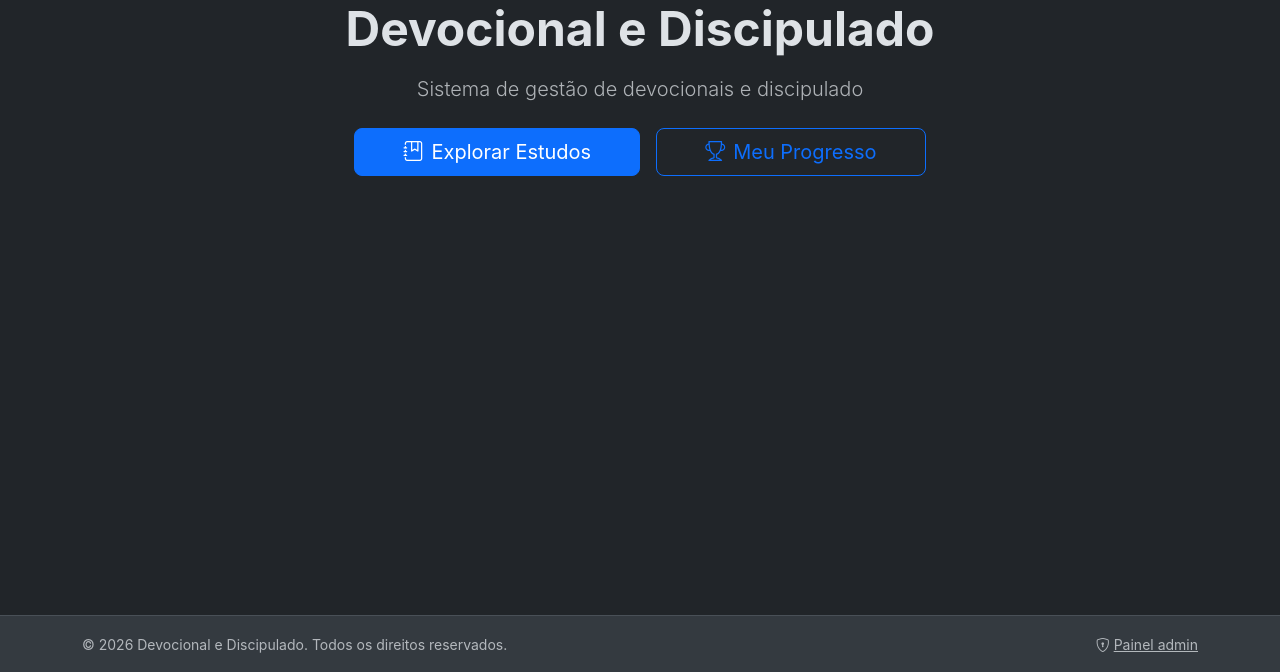
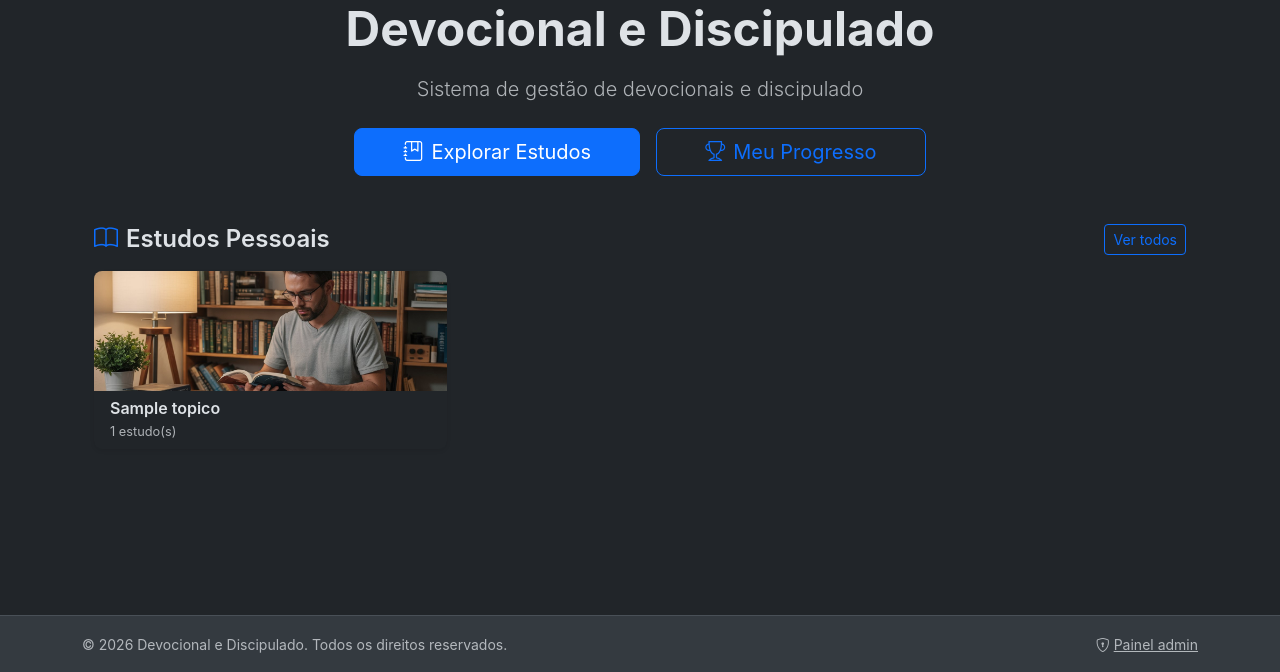
Before and after one commit to ManagerOnTec/devocionalediscipulado, a Django app: page / in a window 1280 px wide. Shown: the part 128-800 px from the top of the page. Run offline with Django 5.2, Linux system fonts and the light colour scheme; a user stored in the database is signed in; tables that the repository leaves empty hold one stand-in row (values such as "Sample post"); parts of the project's set-up code (start-up, migrations or seed data) failed here and were passed over.

Commit message:
feat: Topico com imagem_capa, permissao superior ao EstudoPessoal, home com cards
- Topico.imagem_capa (ImagemChoices: estudopessoal/devocional/discipulado) + property imagem_capa_url
- Permissao efetiva: topico.permissao prevalece sobre estudo.permissao quando mais restritiva
- EstudoPessoalDetalheView: respeita permissao efetiva (topico > estudo); redirect_to_login se nao autenticado
- TopicoAdmin: imagem_capa no fieldset Identificacao
- EstudoPessoalAdmin: autocomplete_fields = ('topico',) — FK via painel admin
- HomeView: injeta topicos_estudo_pessoal (max 6) para superadmin
- home.html: secao Estudos Pessoais com cards por Topico usando imagem do Topico
- Migration 0014_topico_imagem_capa

```diff
--- a/app/apps/accounts/admin.py
+++ b/app/apps/accounts/admin.py
@@ -108,7 +108,7 @@ class CustomUserAdmin(StaffAccessMixin, UnfoldModelAdmin, UserAdmin):
         "dark_mode",
         "criado_em",
     )
-    list_display_links = ("foto_thumbnail", "nome_completo", "email")
+    list_display_links = ("nome_completo", "email")
     list_editable = ("is_active", "is_staff", "is_lider", "dark_mode")
     list_filter = (AtivoPorPadraoFilter, "is_staff", "is_superuser", "is_lider", "timezone", "dark_mode")
     search_fields = ("email", "nome_completo", "telefone")
@@ -128,7 +128,7 @@ class CustomUserAdmin(StaffAccessMixin, UnfoldModelAdmin, UserAdmin):
         (
             "Dados Pessoais",
             {
-                "fields": ("nome_completo", "foto", "telefone"),
+                "fields": ("nome_completo", "telefone"),
             },
         ),
         (
--- a/app/apps/core/views.py
+++ b/app/apps/core/views.py
@@ -21,4 +21,9 @@ class HomeView(TemplateView):
         context = super().get_context_data(**kwargs)
         context["titulo"] = "Devocional e Discipulado"
         context["subtitulo"] = "Sistema de gestão de devocionais e discipulado"
+        if self.request.user.is_authenticated and self.request.user.is_superuser:
+            from apps.estudo.models import Topico
+            context["topicos_estudo_pessoal"] = (
+                Topico.objects.order_by("ordem", "titulo")[:6]
+            )
         return context
--- a/app/apps/estudo/admin.py
+++ b/app/apps/estudo/admin.py
@@ -982,7 +982,7 @@ class TopicoAdmin(UnfoldModelAdmin):
 
     fieldsets = [
         ("Identificação", {
-            "fields": ("titulo", "descricao", "permissao", "ordem"),
+            "fields": ("titulo", "descricao", "imagem_capa", "permissao", "ordem"),
             "description": (
                 "A permissão definida aqui é superior e se aplica a todos os Estudos Pessoais deste tópico. "
                 "Se o tópico for 'Login Obrigatório', todos os estudos dentro dele exigem login, "
@@ -1038,6 +1038,7 @@ class EstudoPessoalAdmin(UnfoldModelAdmin):
     ordering = ("-criado_em",)
     readonly_fields = ("criado_em", "atualizado_em")
     inlines = [TopicoEstudoInline]
+    autocomplete_fields = ("topico",)
     actions = [acao_exportar_txt, acao_exportar_pdf, acao_exportar_docx, acao_exportar_markdown]
 
     class Media:
--- a/app/apps/estudo/models.py
+++ b/app/apps/estudo/models.py
@@ -410,6 +410,11 @@ class Topico(models.Model):
         LOGIN_OBRIGATORIO  = "LOGIN_OBRIGATORIO",  "Login obrigatório"
         PUBLICO            = "PUBLICO",            "Público"
 
+    class ImagemChoices(models.TextChoices):
+        ESTUDO_PESSOAL = "estudopessoal.jpg", "Estudo Pessoal"
+        DEVOCIONAL     = "devocional.jpg",    "Devocional"
+        DISCIPULADO    = "discipulado.jpg",   "Discipulado"
+
     titulo = models.CharField(
         max_length=200,
         verbose_name="Título",
@@ -418,6 +423,15 @@ class Topico(models.Model):
     descricao = models.TextField(
         blank=True,
         verbose_name="Descrição",
+    )
+    imagem_capa = models.CharField(
+        max_length=50,
+        blank=True,
+        null=True,
+        default="estudopessoal.jpg",
+        choices=ImagemChoices.choices,
+        verbose_name="Imagem de Capa",
+        help_text="Imagem exibida nos cards (escolha da lista de imagens estáticas).",
     )
     permissao = models.CharField(
         max_length=30,
@@ -441,6 +455,13 @@ class Topico(models.Model):
 
     def __str__(self):
         return self.titulo
+
+    @property
+    def imagem_capa_url(self) -> str:
+        """Retorna a URL estática da imagem selecionada, ou string vazia."""
+        if not self.imagem_capa:
+            return ""
+        return static(f"images/{self.imagem_capa}")
 
 
 # ─────────────────────────────────────────────────────────────────────────────
--- a/app/templates/core/home.html
+++ b/app/templates/core/home.html
@@ -1,4 +1,5 @@
 {% extends 'base.html' %}
+{% load static %}
 
 {% block titulo %}{{ titulo }} — Início{% endblock %}
 {% block meta_description %}{{ subtitulo }}{% endblock %}
@@ -25,4 +26,54 @@
         {% endif %}
     </div>
 </div>
+
+{# ── Estudos Pessoais (superadmin only) ───────────────────────────────────── #}
+{% if user.is_superuser and topicos_estudo_pessoal %}
+<div class="container pb-5">
+  <div class="d-flex align-items-center justify-content-between mb-3">
+    <h2 class="h4 fw-semibold mb-0">
+      <i class="bi bi-book me-2 text-primary"></i>Estudos Pessoais
+    </h2>
+    <a href="{% url 'estudo:estudopessoal_lista' %}" class="btn btn-sm btn-outline-primary">
+      Ver todos
+    </a>
+  </div>
+  <div class="row g-3">
+    {% for topico in topicos_estudo_pessoal %}
+    <div class="col-12 col-sm-6 col-lg-4">
+      <a href="{% url 'estudo:topico_detalhe' topico.pk %}" class="text-decoration-none">
+        <div class="card h-100 shadow-sm border-0 overflow-hidden">
+          {% if topico.imagem_capa_url %}
+          <img src="{{ topico.imagem_capa_url }}" alt="{{ topico.titulo }}"
+               class="card-img-top" style="height:120px;object-fit:cover;">
+          {% else %}
+          <div class="bg-secondary bg-opacity-10 d-flex align-items-center justify-content-center"
+               style="height:120px;">
+            <i class="bi bi-folder2-open text-secondary" style="font-size:2.5rem;"></i>
+          </div>
+          {% endif %}
+          <div class="card-body py-2 px-3">
+            <h6 class="card-title fw-semibold mb-1 text-body">{{ topico.titulo }}</h6>
+            <p class="text-muted mb-0" style="font-size:.8rem;">
+              {{ topico.estudos.count }} estudo(s)
+            </p>
+          </div>
+        </div>
+      </a>
+    </div>
+    {% endfor %}
+  </div>
+</div>
+{% elif user.is_superuser %}
+<div class="container pb-5">
+  <div class="d-flex align-items-center justify-content-between mb-3">
+    <h2 class="h4 fw-semibold mb-0">
+      <i class="bi bi-book me-2 text-primary"></i>Estudos Pessoais
+    </h2>
+    <a href="{% url 'estudo:estudopessoal_lista' %}" class="btn btn-sm btn-outline-primary">
+      Acessar
+    </a>
+  </div>
+</div>
+{% endif %}
 {% endblock %}
```
Also changed, not shown: app/apps/estudo/views.py (+54 -3 lines), app/apps/estudo/migrations/0014_topico_imagem_capa.py (added).
